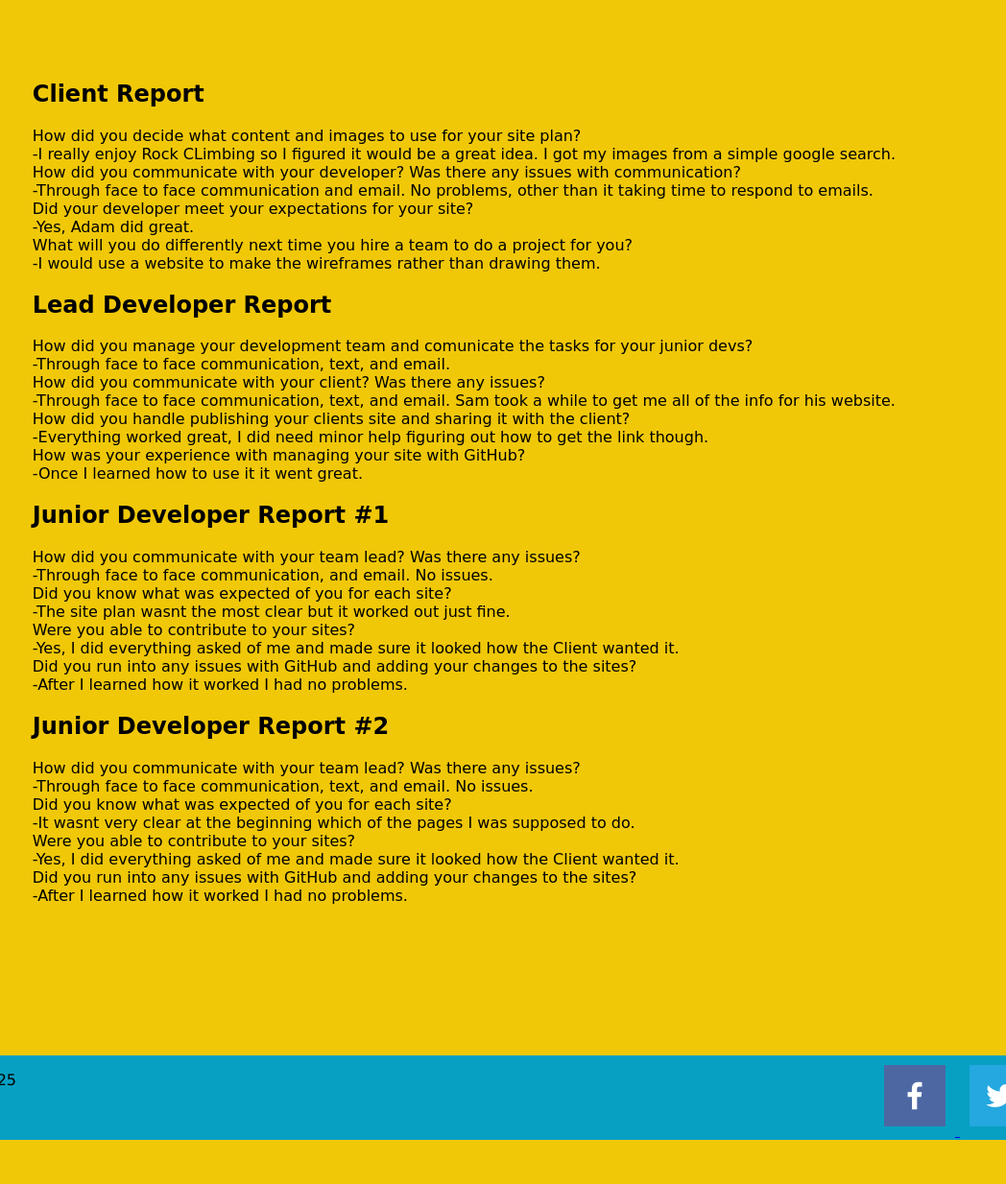
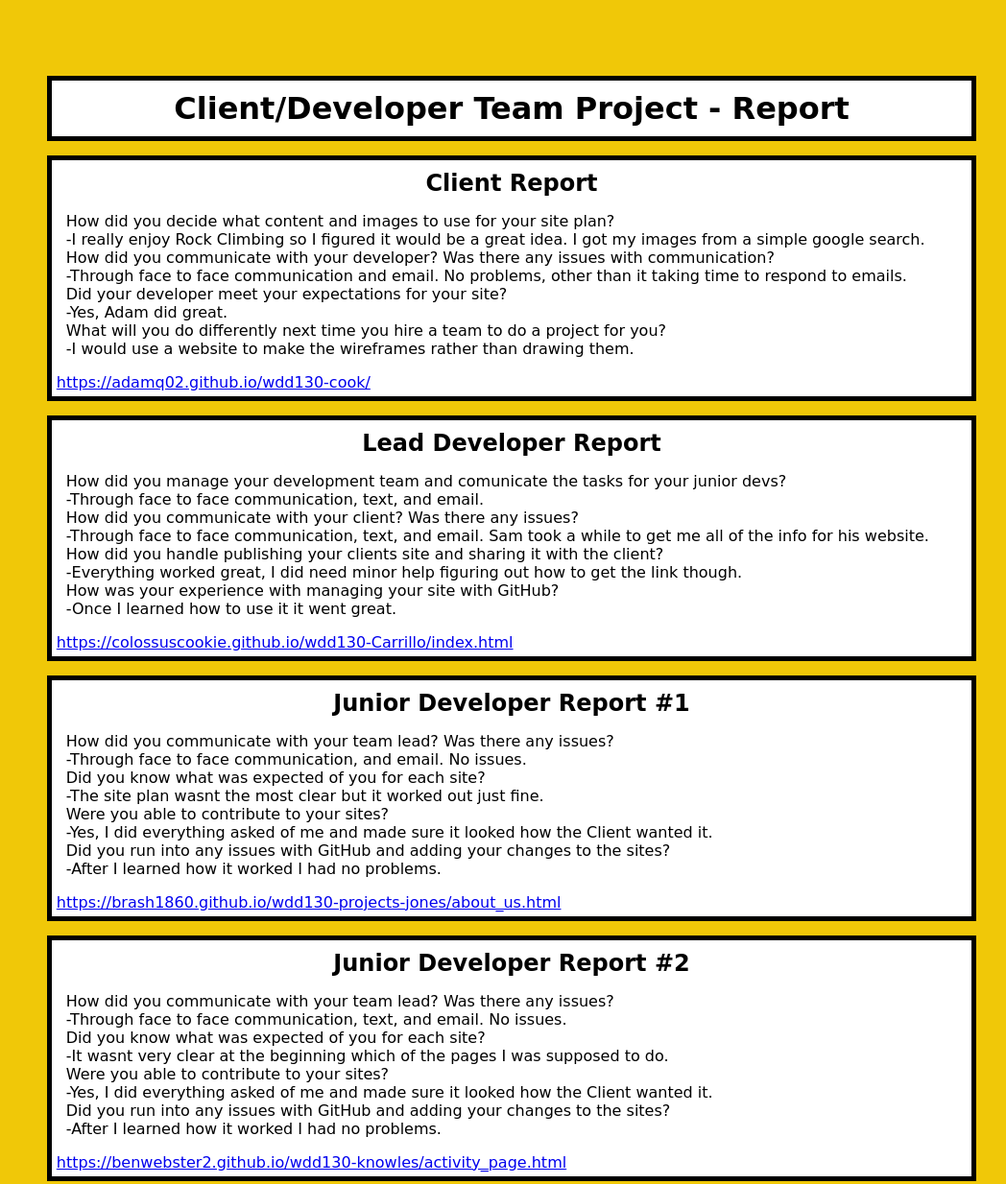
Before and after one commit to colossuscookie/wdd130, a plain HTML site: page client_report/client_report.html in a window 1280 px wide. Shown: the part 180-1414 px from the top of the page at 96% size, without its empty margins (107-1155 px from the left). Before the commit the page ends 1368 px from the top, so only its background shows below. Drawn offline with Linux system fonts and the light colour scheme.

Commit message:
portal page

```diff
--- a/client_report/client_report.html
+++ b/client_report/client_report.html
@@ -20,13 +20,19 @@
         </nav>
     </header>
     <main>
+        <div>
+        <h1>
+            Client/Developer Team Project - Report
+        </h1>
+        </div>
+        <div>
         <h2>
             Client Report
         </h2>
         <p>
             How did you decide what content and images to use for your site plan?
             <br>
-            -I really enjoy Rock CLimbing so I figured it would be a great idea. I got my images from a simple google search.
+            -I really enjoy Rock Climbing so I figured it would be a great idea. I got my images from a simple google search.
             <br>
             How did you communicate with your developer? Was there any issues with communication?
             <br>
@@ -40,7 +46,9 @@
             <br>
             -I would use a website to make the wireframes rather than drawing them.
         </p>
-        <a href="https://adamq02.github.io/wdd130-cook/"></a>
+        <a href="https://adamq02.github.io/wdd130-cook/">https://adamq02.github.io/wdd130-cook/</a>
+        </div>
+        <div>
         <h2>
             Lead Developer Report
         </h2>
@@ -61,7 +69,9 @@
             <br>
             -Once I learned how to use it it went great.
         </p>
-        <a href="https://colossuscookie.github.io/wdd130-Carrillo/ "></a>
+        <a href="https://colossuscookie.github.io/wdd130-Carrillo/index.html">https://colossuscookie.github.io/wdd130-Carrillo/index.html</a>
+        </div>
+        <div>
         <h2>
             Junior Developer Report #1
         </h2>
@@ -82,7 +92,9 @@
             <br>
             -After I learned how it worked I had no problems.
         </p>
-        <a href="https://brash1860.github.io/wdd130-projects-jones/about_us.html"></a>
+        <a href="https://brash1860.github.io/wdd130-projects-jones/about_us.html">https://brash1860.github.io/wdd130-projects-jones/about_us.html</a>
+        </div>
+        <div>
         <h2>
             Junior Developer Report #2
         </h2>
@@ -103,8 +115,8 @@
             <br>
             -After I learned how it worked I had no problems.
         </p>
-        <a href="https://benwebster2.github.io/wdd130-knowles/activity_page.html"></a>
-
+        <a href="https://benwebster2.github.io/wdd130-knowles/activity_page.html">https://benwebster2.github.io/wdd130-knowles/activity_page.html</a>
+        </div>
 
     </main>
     <footer>
--- a/portal_page1/portal_page.css
+++ b/portal_page1/portal_page.css
@@ -48,6 +48,7 @@ header nav img{
 }
 ul{
     text-align: center;
+    list-style-type: none;
 }
 .About_Me{
     grid-column: 5 / 6;
@@ -77,3 +78,16 @@ footer{
 footer img{
     padding: 10px;
 }
+div{
+    background-color: white;
+    padding: 5px;
+    margin: 15px;
+    border: solid black 5px;
+}
+h2, h1{
+    text-align: center;
+    margin: 5px;
+}
+p{
+    padding-left: 10px;
+}
```
